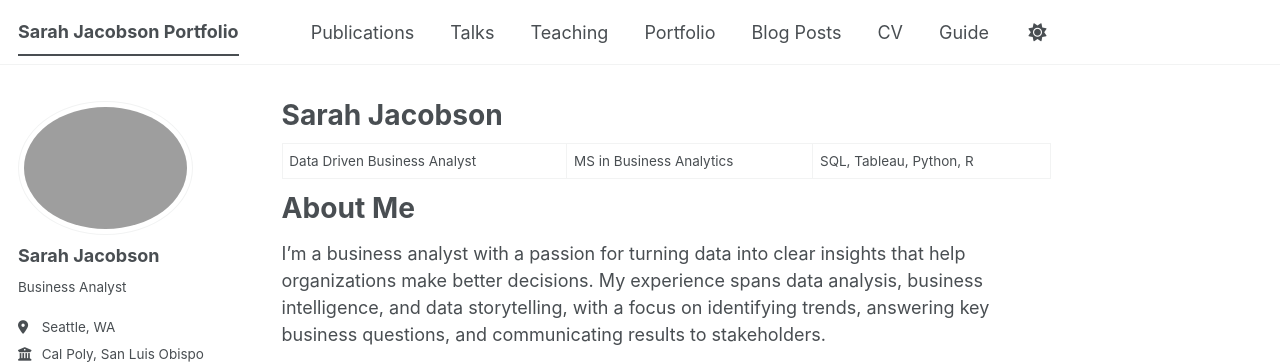
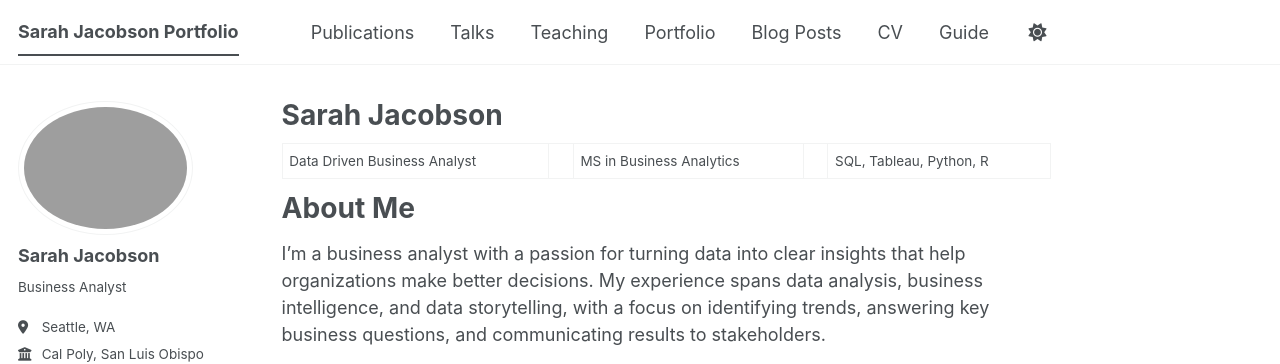
Before and after one commit to sarahjacobson123/sarahjacobson123.github.io, a Jekyll site: the page built from _pages/about.md, in a window 1280 px wide. Shown: the top 364 px of the page. Built offline with Jekyll 4.4.1, drawn with Linux system fonts in a browser that asks for light colours; a script bundle is joined from its source files by our own code; library files that are not in the unit come from our copies.

```diff
--- a/_pages/about.md
+++ b/_pages/about.md
@@ -7,7 +7,9 @@ redirect_from:
   - /about.html
 ---
 
-Data Driven Business Analyst | MS in Business Analytics | SQL, Tableau, Python, R
+
+
+Data Driven Business Analyst || MS in Business Analytics || SQL, Tableau, Python, R
 
 About Me
 ======
```
